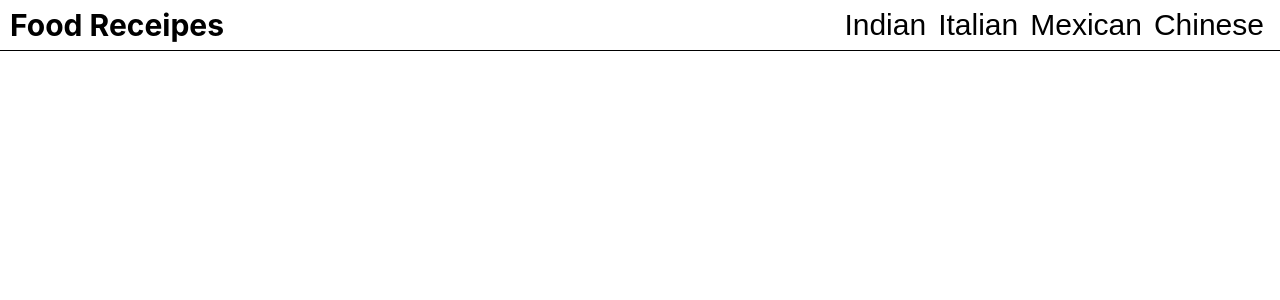
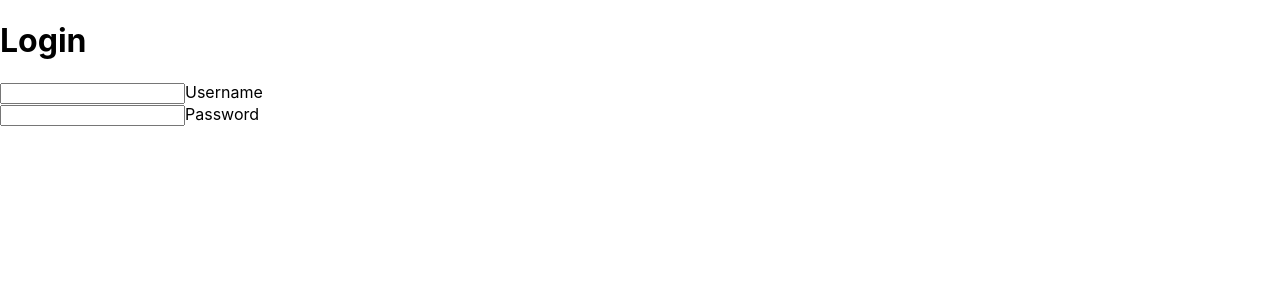
Before and after one commit to mosalman97/FoodRecipe, a React (Create React App) app: page / in a window 1280 px wide. Shown: the top 300 px of the page. Built offline with nearby package versions, Linux system fonts and the light colour scheme.

Commit message:
Login component created

```diff
--- a/src/App.js
+++ b/src/App.js
@@ -1,5 +1,7 @@
 import React,{useState} from "react";
+import { BrowserRouter as Router, Route,Switch} from "react-router-dom";
 import Header from "../src/Components/Header/Header"
+import Login from "./Components/Login/Login";
 import Recipecardwrapper from "./Components/Recipecards/Recipecardwrapper"
 
 function App() {
@@ -8,10 +10,19 @@ function App() {
      setRecipe(recipe)
   }
   return (
-      <div>
-      <Header onRecipeSelect={onRecipeSelect} />
-      <Recipecardwrapper selectedRecipe={recipe} />
-      </div>
+
+       <Router>
+         <Switch>
+         <Route path="/" exact>
+            <Login />
+          </Route>
+         <Header onRecipeSelect={onRecipeSelect} />
+         <Recipecardwrapper selectedRecipe={recipe} />
+         </Switch>
+
+     </Router>
+
+
   )
 }
 
--- /dev/null
+++ b/src/Components/Login/Login.js
@@ -0,0 +1,23 @@
+import React,{useState} from "react"
+import "./Login.css"
+
+
+let Login = ()=>{
+    return(
+        <div className="center">
+            <h1>Login</h1>
+            <form>
+                <div className="text_field">
+                    <input type="text"   />
+                    <label>Username</label>
+                </div>
+                <div className="text_field">
+                    <input type="password"   />
+                    <label>Password</label>
+                </div>
+            </form>
+        </div>
+    )
+}
+
+export default Login;
```
Also changed, not shown: src/Components/Login/Login.css (added).
